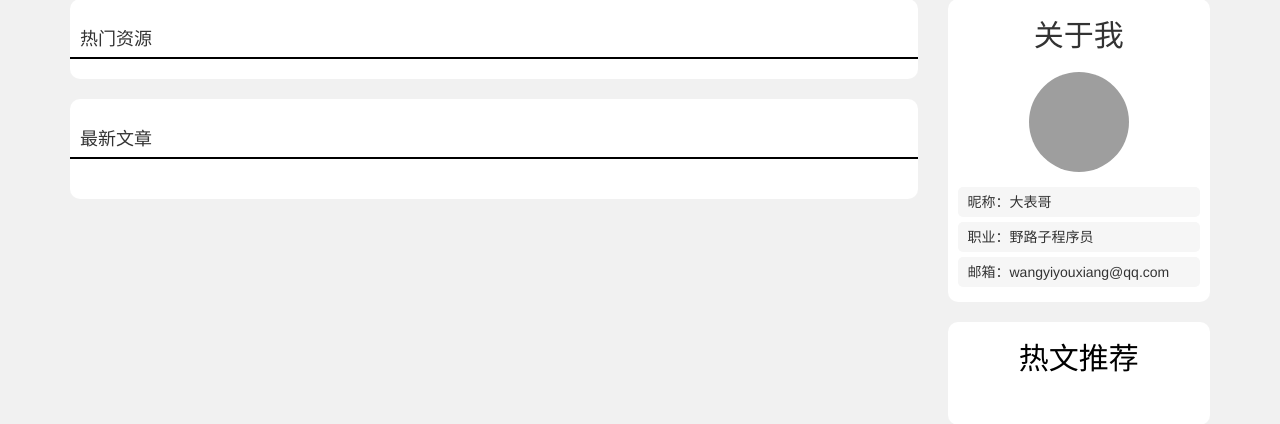
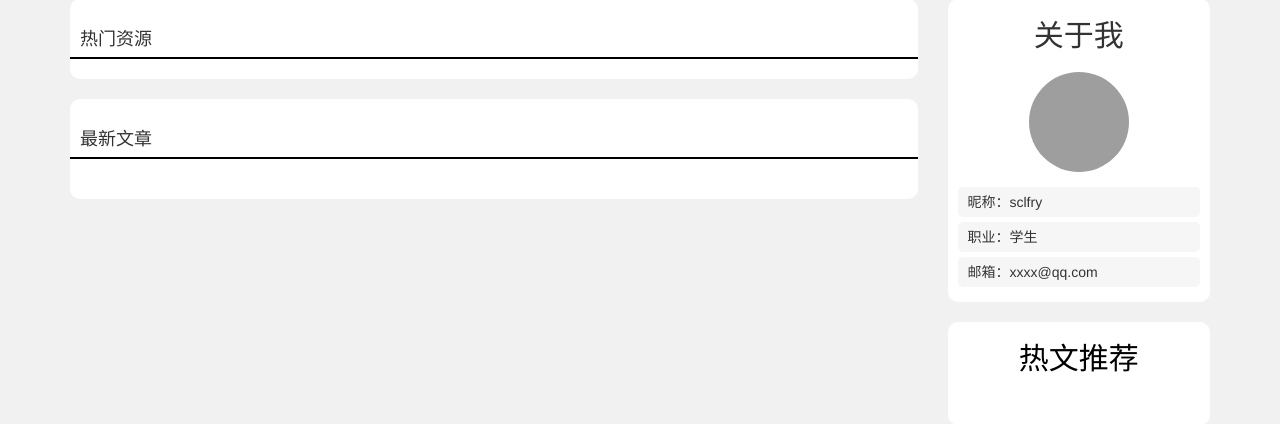
Before and after one commit to scl1994/alpha_0, a Django app: page / in a window 1280 px wide. Shown: the part 72-496 px from the top of the page. Run offline with Django 3.2, Linux system fonts and the light colour scheme; data that the repository does not hold is empty; some libraries are stand-ins or nearby versions; grey boxes are pictures that could not be loaded.

Commit message:
fix some bugs

```diff
--- a/templates/base.html
+++ b/templates/base.html
@@ -87,7 +87,7 @@
                                     <!--如果是员工，添加跳转到admin后台的链接-->
                                     <li role="presentation">
                                         <a role="menuitem" tabindex="-1" href="{% url 'admin:index' %}">
-                                            <span class="glyphicon glyphicon-log-out" aria-hidden="true"></span> 后台
+                                            <span class="glyphicon glyphicon-th-list" aria-hidden="true"></span> 后台
                                         </a>
                                     </li>
                                 {% endif %}
--- a/templates/index.html
+++ b/templates/index.html
@@ -55,9 +55,9 @@
         <h2 class="part-title">关于我</h2>
         <div class="avatar"><img src="{{ MEDIA_URL }}default/avatar/avatar_01.jpg" /></div>
         <div class="ab_con">
-            <p>昵称：大表哥</p>
-            <p>职业：野路子程序员 </p>
-            <p>邮箱：wangyiyouxiang@qq.com</p>
+            <p>昵称：sclfry</p>
+            <p>职业：学生 </p>
+            <p>邮箱：xxxx@qq.com</p>
         </div>
     </div>
     <div class="hot-articles">
```
